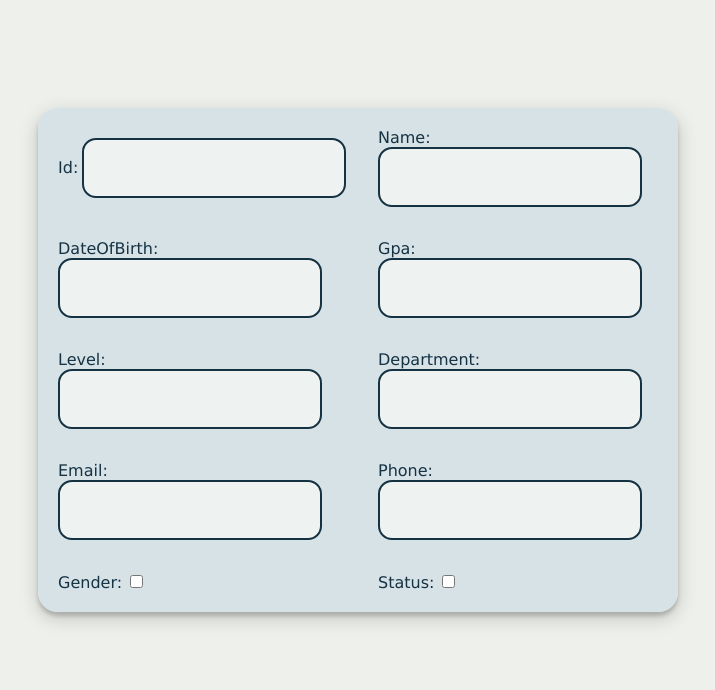
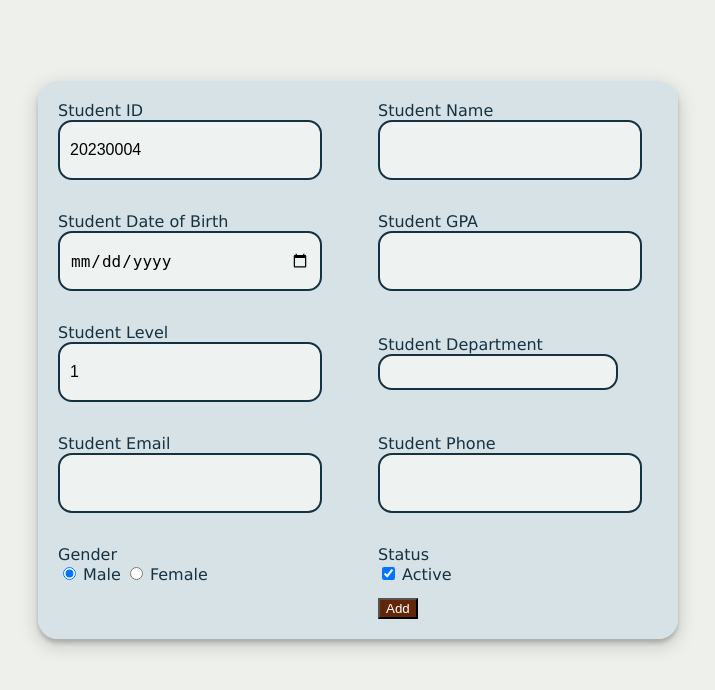
Before and after one commit to YoussefMoataz/Student_Affairs_Website, a Django app: page /app/profile/ in a window 1280 px wide. Shown: the top 690 px of the page, without its empty margins (282-997 px from the left). Run offline with Django 4.2, Linux system fonts and the light colour scheme; data comes from the database, SQL or seed files in the repository.

Commit message:
Added add student functions.

```diff
--- a/web_project/StudentAffairs/forms.py
+++ b/web_project/StudentAffairs/forms.py
@@ -6,4 +6,6 @@
 
     class Meta:
         model = Student
-        fields = ['id', 'name', 'dateOfBirth', 'gpa', 'level', 'department', 'email', 'phone', 'gender', 'status']
+        fields = ['studentID', 'studentName', 'studentBirthDate',
+                  'studentGPA', 'studentLevel', 'studentDepartment',
+                  'studentEmail', 'studentPhone', 'studentGender', 'studentStatus']
--- a/web_project/StudentAffairs/models.py
+++ b/web_project/StudentAffairs/models.py
@@ -1,16 +1,22 @@
 from django.db import models
 
+Male = 1
+Female = 0
+STATUS_CHOICES = (
+    (Male, 'Male'),
+    (Female, 'Female'),
+)
 class Student(models.Model):
-    id = models.CharField(name="id", primary_key=True, max_length=8)
-    name = models.CharField(name="name", max_length=100)
-    dateOfBirth = models.DateField(name="dateOfBirth")
-    gpa = models.DecimalField(name="gpa", max_digits=3, decimal_places=2)
-    level = models.IntegerField(name="level")
-    department = models.CharField(name="department", max_length=2)
-    email = models.EmailField(name="email")
-    phone = models.CharField(name="phone", max_length=12)
-    gender = models.BooleanField(name="gender")
-    status = models.BooleanField(name="status")
+    id = models.CharField(name="studentID", max_length=8)
+    name = models.CharField(name="studentName", max_length=100)
+    dateOfBirth = models.CharField(name="studentBirthDate", max_length=50)
+    gpa = models.CharField(name="studentGPA", max_length=5)
+    level = models.CharField(name="studentLevel", max_length=1)
+    department = models.CharField(name="studentDepartment", max_length=2, blank=True)
+    email = models.CharField(name="studentEmail", max_length=100)
+    phone = models.CharField(name="studentPhone", max_length=13)
+    gender = models.CharField(name="studentGender", max_length=1)
+    status = models.CharField(name="studentStatus", max_length=8, blank=True, default="active")
 
     def __str__(self):
-        return self.id
+       return str(self.id)
--- a/web_project/StudentAffairs/static/scripts/profile.js
+++ b/web_project/StudentAffairs/static/scripts/profile.js
@@ -237,27 +237,6 @@
 
 }
 
-function generateStudentID(){
-
-    if(storage.getItem("StudentsData") == null || JSON.parse(storage.getItem("StudentsData")).length == 0){
-
-        let date = new Date();
-        let currentYear = date.getFullYear();
-
-        // 20230001 first ID example
-        document.getElementById("studentID").value = currentYear.toString() + "0001";
-
-    }else{
-
-        let students = JSON.parse(storage.getItem("StudentsData"));
-        let lastStudent = JSON.parse(students[students.length - 1]);
-
-        // generate next id
-        document.getElementById("studentID").value = parseInt(lastStudent.id) + 1;
-
-    }
-
-}
 
 function checkLevelAndUpdateDepartment(){
 
--- a/web_project/StudentAffairs/templates/app/show_profile.html
+++ b/web_project/StudentAffairs/templates/app/show_profile.html
@@ -28,11 +28,12 @@
 
     <div class="formContainer">
         <div class="formBox">
-            <!-- <form id="profileForm">
+            <form id="profileForm" action="" method="post" onsubmit="formSubmitted()">
+                {% csrf_token %}
 
                 <div>
                     <label for="studentID">Student ID</label>
-                    <input type="number" id="studentID" name="studentID" min="1" disabled/>
+                    <input type="number" id="studentID" name="studentID" min="1" readonly/>
                 </div>
 
                 <div>
@@ -72,7 +73,7 @@
 
                 <div>
                     <label>Gender</label><br>
-                    <input type="radio" id="studentGenderMale" name="studentGender" value="1"/>
+                    <input type="radio" id="studentGenderMale" name="studentGender" value="1" checked/>
                     <label for="studentGenderMale">Male</label>
                     <input type="radio" id="studentGenderFemale" name="studentGender" value="0"/>
                     <label for="studentGenderFemale">Female</label>
@@ -80,7 +81,7 @@
 
                 <div>
                     <label>Status</label><br>
-                    <input type="checkbox" id="studentStatus" name="studentStatus" value="active"/>
+                    <input type="checkbox" id="studentStatus" name="studentStatus" value="active" checked/>
                     <label for="studentStatus">Active</label>
                 </div>
 
@@ -88,14 +89,8 @@
 
                 <div>
                     <button type="button" id="deleteButton">Delete</button>
-                    <button type="button" id="saveButton">Add</button>
+                    <input type="submit" id="saveButton" value="Add">
                 </div>
-
-            </form> -->
-
-            <form id="profileForm">
-
-                {{ form.as_div }}
 
             </form>
         </div>
@@ -105,11 +100,41 @@
 
 <script>
 
-    generateStudentID();
+function generateStudentID(last){
 
-    getProfileDataToEdit();
+    let date = new Date();
+    let currentYear = date.getFullYear();
 
-    document.getElementById("saveButton").addEventListener("click", formSubmitted);
+    if(last == 0){
+        // 20230001 first ID example
+        document.getElementById("studentID").value = currentYear.toString() + "0001";
+    }else{
+        // generate next id
+        document.getElementById("studentID").value = parseInt(currentYear.toString() + "0000") + parseInt(last) + 1;
+    }
+
+}
+
+generateStudentID("{{ lastID }}");
+
+    // getProfileDataToEdit();
+
+    // document.getElementById("saveButton").addEventListener("click", formSubmitted);
+
+    // function add(){
+    //     let gender = "";
+    //     let radios = document.getElementsByName("studentGender");
+    //     // get the selected gender
+    //     for (var i = 0; i < 2; i++) {
+    //         if (radios[i].checked) {
+    //             alert(radios[i].value);
+    //             break;
+    //         }
+    //     }
+
+    // }
+
+    // document.getElementById("saveButton").addEventListener("click", add);
 
     document.getElementById("deleteButton").addEventListener("click", deleteProfile);
 
--- a/web_project/StudentAffairs/urls.py
+++ b/web_project/StudentAffairs/urls.py
@@ -3,5 +3,5 @@
 from . import views
 
 urlpatterns = [
-    path("profile/", views.show_profile, name="ShowProfile"),
+    path("profile/", views.add_profile, name="AddProfile"),
 ]
--- a/web_project/StudentAffairs/views.py
+++ b/web_project/StudentAffairs/views.py
@@ -3,9 +3,54 @@
 from django.http import HttpResponse
 
 from .forms import StudentForm
+from .models import Student
 
 
-def show_profile(request):
+def add_profile(request):
     stud_form = StudentForm()
-    mapping = {"form" : stud_form}
-    return render(request,'app/show_profile.html', context=mapping)
+
+    last_id = len(Student.objects.all())
+
+    print(last_id)
+
+    if request.method == "POST":
+        student = Student()
+
+        # if stud_form.is_valid():
+        #     stud_form.save()
+
+        student.id = request.POST['studentID']
+        student.name = request.POST['studentName']
+        student.dateOfBirth = request.POST['studentBirthDate']
+        student.gpa = request.POST['studentGPA']
+        student.level = request.POST['studentLevel']
+        student.department = request.POST.get('studentDepartment', "")
+        student.email = request.POST['studentEmail']
+        student.phone = request.POST['studentPhone']
+        student.gender = request.POST['studentGender']
+        student.status = request.POST.get('studentStatus', "inactive")
+
+        # print(student.id)
+        # print(student.name)
+        # print(student.dateOfBirth)
+        # print(student.gpa)
+        # print(student.level)
+        # print(student.department)
+        # print(student.email)
+        # print(student.phone)
+        # print(student.gender)
+        # print(student.status)
+
+        # stud_form = StudentForm(request.POST)
+        # print(stud_form)
+
+        # stud_form = StudentForm(request.POST, instance=student)
+
+        stud_form = StudentForm(request.POST)
+        print(stud_form)
+        if stud_form.is_valid():
+            # print("done")
+            stud_form.save()
+
+    ctx = {"lastID": last_id}
+    return render(request,'app/show_profile.html', context=ctx)
```
Also changed, not shown: web_project/StudentAffairs/migrations/0002_alter_student_gender.py (added), web_project/StudentAffairs/migrations/0003_rename_dateofbirth_student_studentbirthdate_and_more.py (added), web_project/StudentAffairs/migrations/0004_alter_student_studentbirthdate_and_more.py (added), web_project/StudentAffairs/migrations/0005_alter_student_studentstatus.py (added), web_project/StudentAffairs/migrations/0006_student_id_alter_student_studentid.py (added), web_project/StudentAffairs/migrations/0007_alter_student_studentstatus.py (added), web_project/StudentAffairs/migrations/0008_alter_student_studentstatus.py (added), web_project/StudentAffairs/migrations/0009_alter_student_studentstatus.py (added), web_project/StudentAffairs/migrations/0010_alter_student_studentdepartment_and_more.py (added), web_project/StudentAffairs/migrations/0011_alter_student_studentphone.py (added), web_project/db.sqlite3.
